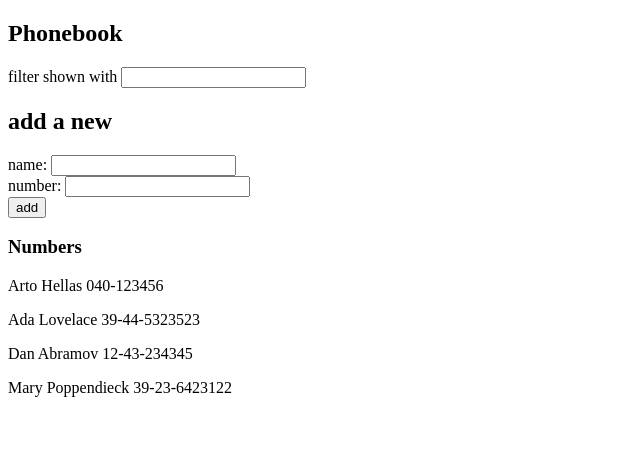
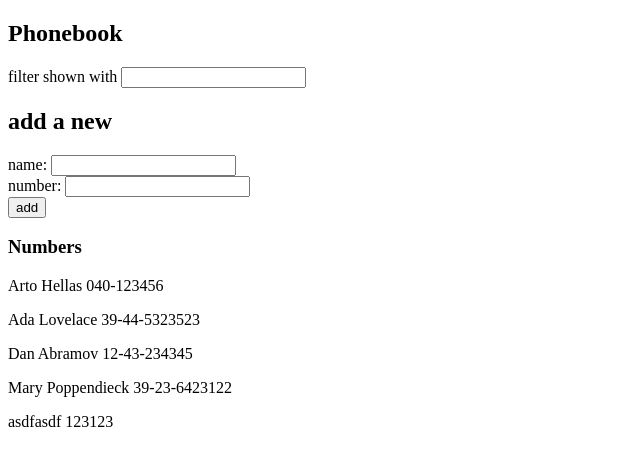
Before and after one commit to jacobdanielrose/fullstackopen_course, a React (Create React App) app in the folder part2/phonebook/: page / in a window 1280 px wide. Shown: the top 466 px of the page, without its empty margins (0-640 px from the left). Built offline with nearby package versions, Linux system fonts and the light colour scheme; data requests are answered from the project's data file.

Commit message:
exercize 2.12

```diff
--- a/part2/phonebook/db.json
+++ b/part2/phonebook/db.json
@@ -19,6 +19,11 @@
       "name": "Mary Poppendieck",
       "number": "39-23-6423122",
       "id": 4
+    },
+    {
+      "name": "asdfasdf",
+      "number": "123123",
+      "id": 5
     }
   ]
 }
--- a/part2/phonebook/src/App.js
+++ b/part2/phonebook/src/App.js
@@ -58,9 +58,14 @@ const App = () => {
     if (personExist) {
       alert(`Either ${newName} or ${newNumber} is already added to phonebook`)
     } else {
-      setPersons(persons.concat(personObject))
-      setNewName('')
-      setNewNumber('')
+      axios
+        .post('http://localhost:3001/persons', personObject)
+        .then(res => {
+          setPersons(persons.concat(personObject))
+          setNewName('')
+          setNewNumber('')
+        }
+        )
     }
   }
 
```
Lines whose indentation alone changed are shown as unchanged.
